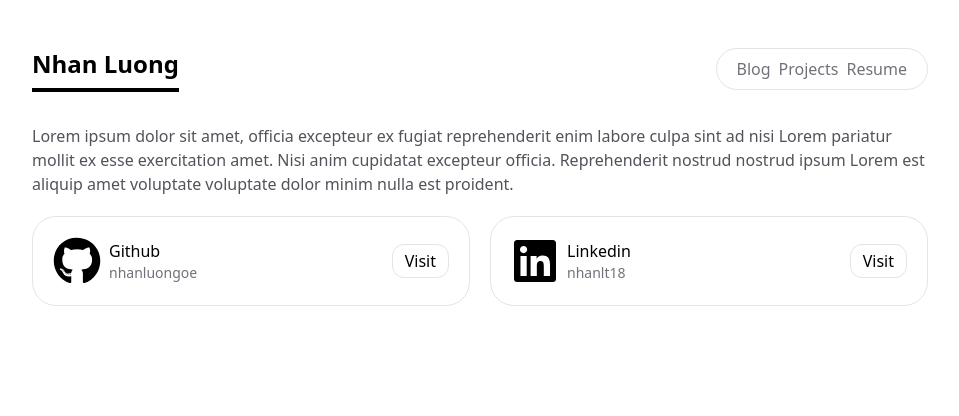
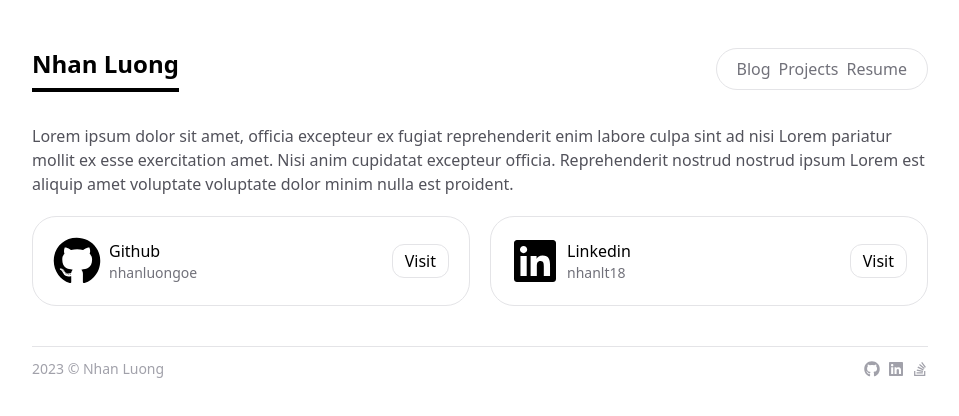
Before and after one commit to v-diepttn147/blog, a Next.js app: page / in a window 1280 px wide. Shown: the top 416 px of the page, without its empty margins (160-1119 px from the left). Built offline with nearby package versions, Linux system fonts and the light colour scheme.

Commit message:
feat: add footer

```diff
--- a/src/app/(routes)/layout.tsx
+++ b/src/app/(routes)/layout.tsx
@@ -1,4 +1,5 @@
 import { Header } from "../_common/components";
+import Footer from "../_common/components/Footer";
 import "./globals.css";
 
 export const metadata = {
@@ -16,6 +17,7 @@ export default function RootLayout({
       <body className="container mx-auto py-12 sm:px-12 md:px-16 bg-white min-h-screen">
         <Header />
         {children}
+        <Footer />
       </body>
     </html>
   );
--- /dev/null
+++ b/src/app/_common/components/Footer/index.tsx
@@ -0,0 +1,37 @@
+import Link from "next/link";
+import { FaGithub, FaLinkedin, FaStackOverflow } from "react-icons/fa";
+
+const FOOTER_LINKS = [
+  {
+    title: "Github",
+    href: "https://github.com/nhanluongoe",
+    icon: <FaGithub />,
+  },
+  {
+    title: "Linkedin",
+    href: "https://linkedin.com/in/nhanlt18",
+    icon: <FaLinkedin />,
+  },
+  {
+    title: "Stackoverflow",
+    href: "https://stackoverflow.com/users/13448022/nhan-luong",
+    icon: <FaStackOverflow />,
+  },
+];
+
+export default function Footer() {
+  const currentYear = new Date().getFullYear();
+
+  return (
+    <footer className="flex justify-between items-center py-3 border-t border-t-zinc-200 mt-10 text-zinc-400">
+      <p className="text-sm">{currentYear} © Nhan Luong</p>
+      <div className="flex gap-x-2">
+        {FOOTER_LINKS.map((item) => (
+          <Link key={item.title} href={item.href} target="_blank">
+            {item.icon}
+          </Link>
+        ))}
+      </div>
+    </footer>
+  );
+}
```
